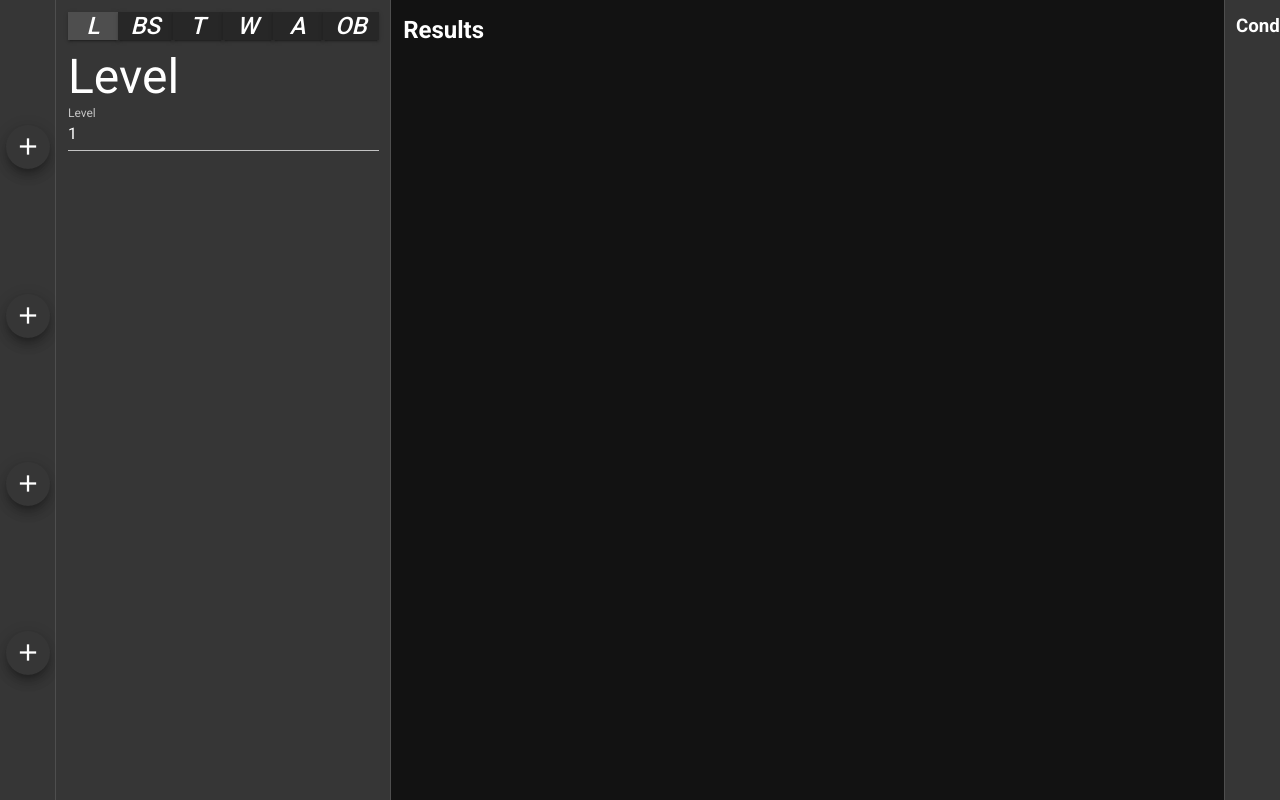
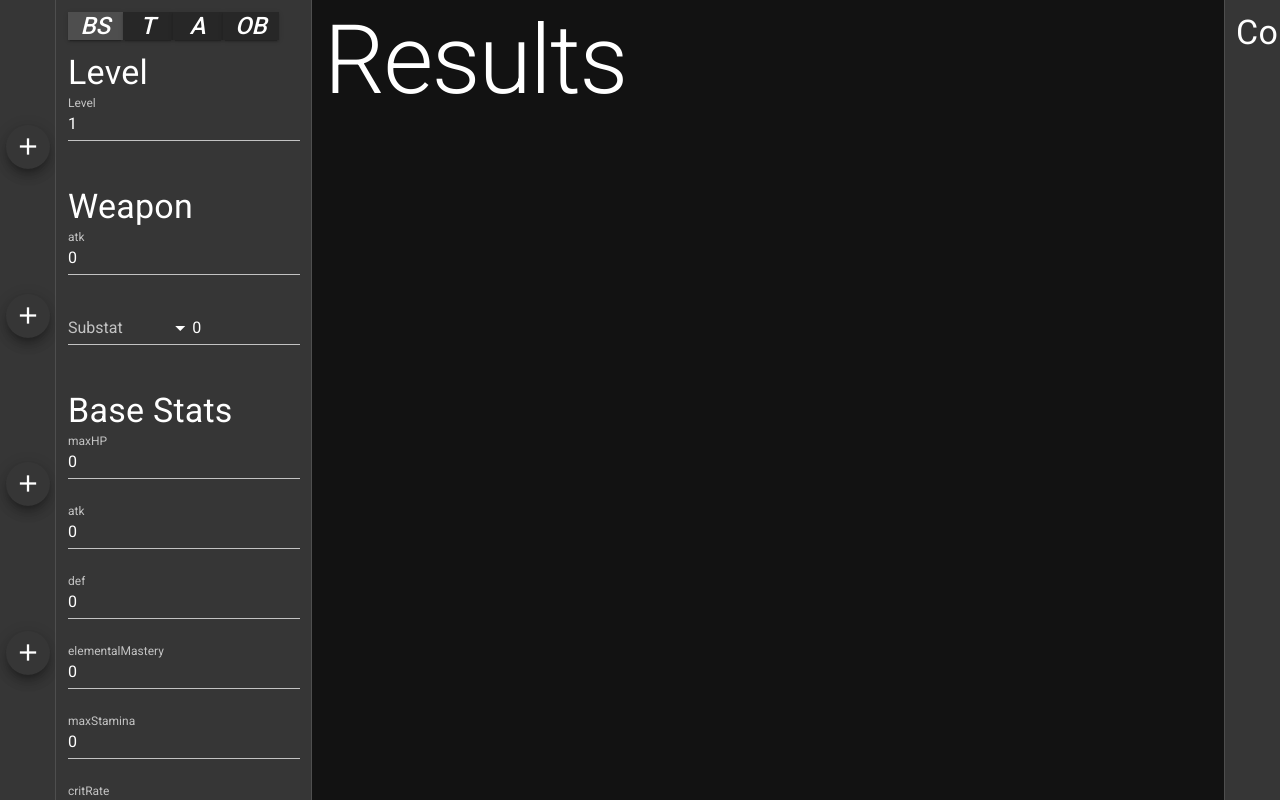
Before and after one commit to quasikyo/genshinstatcalc, a Vue app: page / in a window 1280 px wide. Built offline with nearby package versions, Linux system fonts and the light colour scheme.

Commit message:
BaseStats reworked and artifacts scaffolded

```diff
--- a/src/App.vue
+++ b/src/App.vue
@@ -28,8 +28,12 @@ export default {
 };
 </script>
 
-<style scoped>
+<style>
 #split {
   display: flex;
 }
+
+fieldset {
+  border: none;
+}
 </style>
--- a/src/components/CharacterData.vue
+++ b/src/components/CharacterData.vue
@@ -1,6 +1,6 @@
 <template>
   <section id="characterData">
-    <v-navigation-drawer height="100vh" width="100%">
+    <v-navigation-drawer height="100vh">
       <v-container>
         <v-item-group v-model="window" mandatory>
           <v-row no-gutters v-for="row in length / buttonsPerRow" :key="row">
@@ -17,10 +17,8 @@
         </v-item-group>
 
         <v-window v-model="window">
-          <v-window-item><Level /></v-window-item>
           <v-window-item><BaseStats /></v-window-item>
           <v-window-item><Talents /></v-window-item>
-          <v-window-item><Weapon /></v-window-item>
           <v-window-item><Artifacts /></v-window-item>
           <v-window-item><OtherBuffs /></v-window-item>
         </v-window>
@@ -30,30 +28,26 @@
 </template>
 
 <script>
-import Level from './CharacterData/Level';
 import BaseStats from './CharacterData/BaseStats';
 import Talents from './CharacterData/Talents';
-import Weapon from './CharacterData/Weapon';
 import Artifacts from './CharacterData/Artifacts';
 import OtherBuffs from './CharacterData/OtherBuffs';
 
 export default {
   name: 'CharacterData',
   components: {
-    Level,
     BaseStats,
     Talents,
-    Weapon,
     Artifacts,
     OtherBuffs,
   },
   data() {
     return {
-      length: 6,
+      length: 4,
       window: 0,
-      buttonsPerRow: 6,
-      // Level, Base Stats, Talents, Weapon, Artifacts, Other Buffs
-      labels: ['L', 'BS', 'T', 'W', 'A', 'OB'],
+      buttonsPerRow: 4,
+      // Base Stats (Level, Weapon, Base Stats), Talents, Artifacts, Other Buffs
+      labels: ['BS', 'T', 'A', 'OB'],
     };
   },
 };
@@ -61,7 +55,7 @@ export default {
 
 <style>
 #characterData .v-navigation-drawer__content {
-  scrollbar-width: none;
+  scrollbar-width: thin;
 }
 
 .v-window {
--- a/src/components/CharacterData/Artifacts.vue
+++ b/src/components/CharacterData/Artifacts.vue
@@ -1,6 +1,30 @@
 <template>
   <BaseLayout id="artifacts" headerText="Artifacts">
     <template v-slot>
+      <v-form>
+        <fieldset
+          class="artifact-inputs"
+          v-for="(artifact, i) in artifacts"
+          :key="`artifact-${i}`"
+        >
+          <legend><h5 class="text-h5">{{ `Artifact ${i + 1}` }}</h5></legend>
+
+          <div class="main-stat-inputs">
+            <v-select label="Main Stat" :items="stats" />
+            <v-text-field v-model="artifact.mainStat.value" type="number"/>
+          </div>
+
+          <div
+            class="substat-inputs"
+            v-for="(substat, j) in artifact.substats"
+            :key="`artifact-${i}-substat-${j}`"
+          >
+            <v-select :label="`Substat ${j + 1}`" :items="stats" />
+            <v-text-field v-model="substat.value" type="number" />
+          </div>
+          <br>
+        </fieldset>
+      </v-form>
     </template>
   </BaseLayout>
 </template>
@@ -13,9 +37,50 @@ export default {
   components: {
     BaseLayout,
   },
+  data() {
+    return {
+      artifacts: [...Array(5)].map((element, i) => {
+        element = i;
+        return {
+          mainStat: { stat: '', value: 0, },
+          substats: [
+            { stat: '', value: 0, },
+            { stat: '', value: 0, },
+            { stat: '', value: 0, },
+            { stat: '', value: 0, },
+          ],
+        };
+      }),
+      // temporary cause state management
+      stats: [
+        'maxHP',
+        'atk',
+        'def',
+        'elementalMastery',
+        'maxStamina',
+        'critRate',
+        'critDMG',
+        'healingBonus',
+        'incomingHB',
+        'energyRecharge',
+        'reduceCD',
+        'powerfulShield',
+        'elementalBonus',
+        'elementalRES',
+        'physicalBonus',
+        'physicalRES',
+      ],
+    };
+  },
 };
 </script>
 
 <style>
+#addArtifactBtn {
+  margin-top: 16px;
+}
 
+.main-stat-inputs {
+  display: flex;
+}
 </style>
--- a/src/components/CharacterData/BaseLayout.vue
+++ b/src/components/CharacterData/BaseLayout.vue
@@ -1,6 +1,6 @@
 <template>
   <article :id=id>
-    <h3 class="text-h3">{{ headerText }}</h3>
+    <h4 class="text-h4">{{ headerText }}</h4>
     <slot></slot>
   </article>
 </template>
--- a/src/components/CharacterData/BaseStats.vue
+++ b/src/components/CharacterData/BaseStats.vue
@@ -1,7 +1,28 @@
 <template>
+  <div>
+    <BaseLayout id="level" headerText="Level">
+      <template v-slot>
+        <v-form ref="levelForm">
+          <v-text-field v-model="level" label="Level" type="number" />
+        </v-form>
+      </template>
+    </BaseLayout>
+    <br>
+    <BaseLayout id="weapon" headerText="Weapon">
+      <template v-slot>
+        <v-form ref="weaponForm">
+          <v-text-field v-model="weapon.atk.value" label="atk" type="number" />
+          <div class="substat-inputs">
+            <v-select label="Substat" :items="Object.keys(stats)" />
+            <v-text-field v-model="weapon.substat.value" type="number" />
+          </div>
+        </v-form>
+      </template>
+    </BaseLayout>
+    <br>
     <BaseLayout id="baseStats" headerText="Base Stats">
       <template v-slot>
-      <v-form ref="form">
+        <v-form ref="baseStatsForm">
           <v-text-field
             v-for="(stat, statName, i) in stats"
             :key="i"
@@ -12,18 +33,27 @@
         </v-form>
       </template>
     </BaseLayout>
+  </div>
 </template>
 
 <script>
 import BaseLayout from './BaseLayout';
 
 export default {
-  name: 'BaseStats',
+  name: 'Level',
   components: {
     BaseLayout,
   },
   data() {
     return {
+      level: 1,
+      weapon: {
+        atk: { value: 0, },
+        substat: {
+          stat: '',
+          value: 0,
+        },
+      },
       stats: {
         maxHP: { value: 0, },
         atk: { value: 0, },
@@ -48,5 +78,7 @@ export default {
 </script>
 
 <style>
-
+.substat-inputs {
+  display: flex;
+}
 </style>
--- a/src/components/CharacterData/Level.vue
+++ /dev/null
@@ -1,29 +0,0 @@
-<template>
-  <BaseLayout id="level" headerText="Level">
-    <template v-slot>
-      <v-form ref="form">
-        <v-text-field v-model="value" label="Level" type="number" />
-      </v-form>
-    </template>
-  </BaseLayout>
-</template>
-
-<script>
-import BaseLayout from './BaseLayout';
-
-export default {
-  name: 'Level',
-  components: {
-    BaseLayout,
-  },
-  data() {
-    return {
-      value: 1
-    };
-  },
-};
-</script>
-
-<style>
-
-</style>
--- a/src/components/CharacterData/OtherBuffs.vue
+++ b/src/components/CharacterData/OtherBuffs.vue
@@ -1,6 +1,7 @@
 <template>
   <BaseLayout id="otherBuffs" headerText="Other Buffs">
     <template v-slot>
+      <h6 class="text-h6 warning--text">To Be Implemented</h6>
     </template>
   </BaseLayout>
 </template>
--- a/src/components/CharacterData/Talents.vue
+++ b/src/components/CharacterData/Talents.vue
@@ -1,6 +1,42 @@
 <template>
   <BaseLayout id="talents" headerText="Talents">
     <template v-slot>
+      <v-form>
+        <fieldset
+          class="attack-inputs"
+          v-for="(attack, i) in attacks"
+          :key="`attack-${i}`"
+        >
+          <v-text-field label="Label" />
+          <v-text-field label="% of ATK (decimal)" type="number" />
+          <v-select
+            label="Normal/Charged/Skill/Burst"
+            :items="dmgTypes"
+            v-model="attack.dmgType.value"
+          />
+          <v-select
+            label="Elemental Type"
+            :items="elementalTypes"
+            v-model="attack.elementalType.value"
+          />
+          <v-btn
+            outlined
+            color="error"
+            @click="removeAttack(i)"
+          >
+            Remove Attack
+          </v-btn>
+        </fieldset>
+      </v-form>
+      <v-btn
+        id="addAttackBtn"
+        block
+        rounded
+        color="info"
+        @click="addAttack"
+      >
+        Add Attack
+      </v-btn>
     </template>
   </BaseLayout>
 </template>
@@ -13,9 +49,41 @@ export default {
   components: {
     BaseLayout,
   },
+  data() {
+    return {
+      dialog: false,
+      dmgTypes: ['Normal', 'Charged', 'Skill', 'Burst',],
+      elementalTypes: [
+        'PHYS',
+        'Pyro',
+        'Hydro',
+        'Dendro',
+        'Electro',
+        'Anemo',
+        'Cryo',
+        'Geo',
+      ],
+      attacks: [],
+    };
+  },
+  methods: {
+    addAttack() {
+      this.attacks.push({
+        percentOfAtk: { value: 0, },
+        dmgType: { value: 'Normal', },
+        // default to character elemental type
+        elementalType: { value: 'PHYS', },
+      });
+    },
+    removeAttack(index) {
+      this.attacks.splice(index, 1);
+    },
+  },
 };
 </script>
 
 <style>
-
+#addAttackBtn {
+  margin-top: 16px;
+}
 </style>
--- a/src/components/CharacterData/Weapon.vue
+++ /dev/null
@@ -1,21 +0,0 @@
-<template>
-  <BaseLayout id="weapon" headerText="Weapon">
-    <template v-slot>
-    </template>
-  </BaseLayout>
-</template>
-
-<script>
-import BaseLayout from './BaseLayout';
-
-export default {
-  name: 'Weapon',
-  components: {
-    BaseLayout,
-  },
-};
-</script>
-
-<style>
-
-</style>
--- a/src/components/Conditionals.vue
+++ b/src/components/Conditionals.vue
@@ -2,7 +2,7 @@
   <section id="conditionals">
     <v-navigation-drawer app right expand-on-hover>
       <v-container>
-        <h1>Conditionals</h1>
+        <h4 class="text-h4">Conditionals</h4>
       </v-container>
     </v-navigation-drawer>
   </section>
--- a/src/components/Results.vue
+++ b/src/components/Results.vue
@@ -1,7 +1,7 @@
 <template>
   <section id="results">
     <v-container>
-      <h1>Results</h1>
+      <h1 class="text-h1">Results</h1>
     </v-container>
   </section>
 </template>
```
Lines whose indentation alone changed are shown as unchanged.
